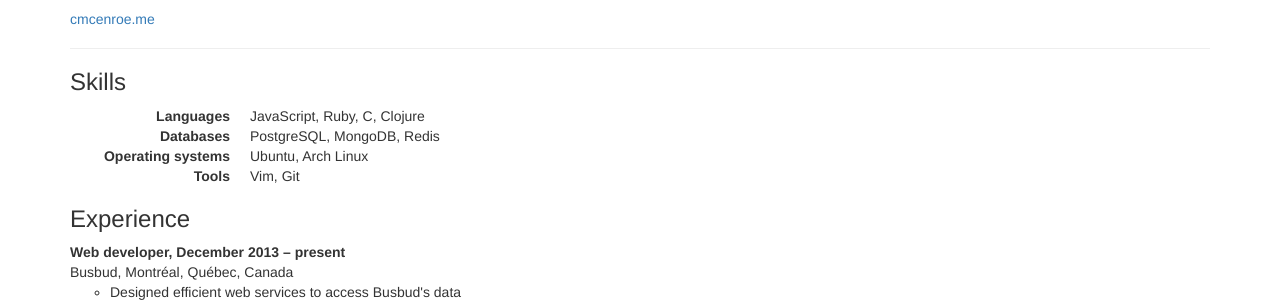
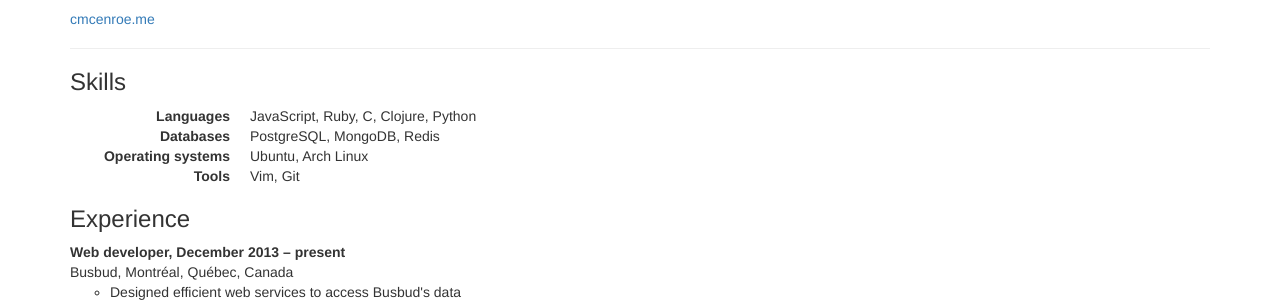
Before and after one commit to causal-agent/programble.github.io, a Jekyll site: the page built from resume.html, in a window 1280 px wide. Shown: the part 168-470 px from the top of the page. Built offline with Jekyll 4.4.1, drawn with Linux system fonts in a browser that asks for light colours; nearby versions of some CDN libraries.

Commit message:
Add Python to list of languages

```diff
--- a/resume.html
+++ b/resume.html
@@ -36,7 +36,7 @@ id: resume
 
 <dl class="dl-horizontal">
   <dt>Languages</dt>
-  <dd>JavaScript, Ruby, C, Clojure</dd>
+  <dd>JavaScript, Ruby, C, Clojure, Python</dd>
 
   <dt>Databases</dt>
   <dd>PostgreSQL, MongoDB, Redis</dd>
```
